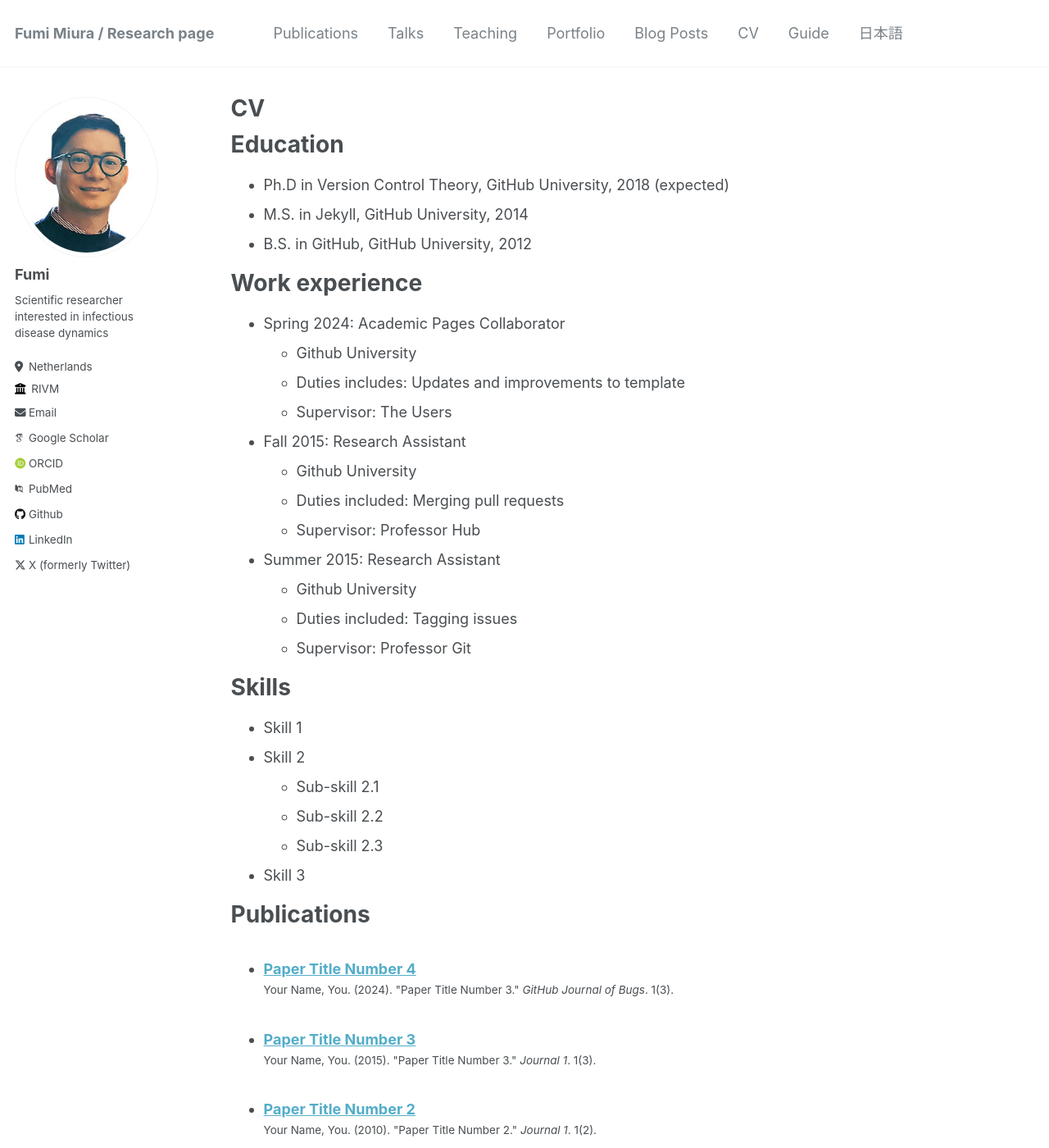
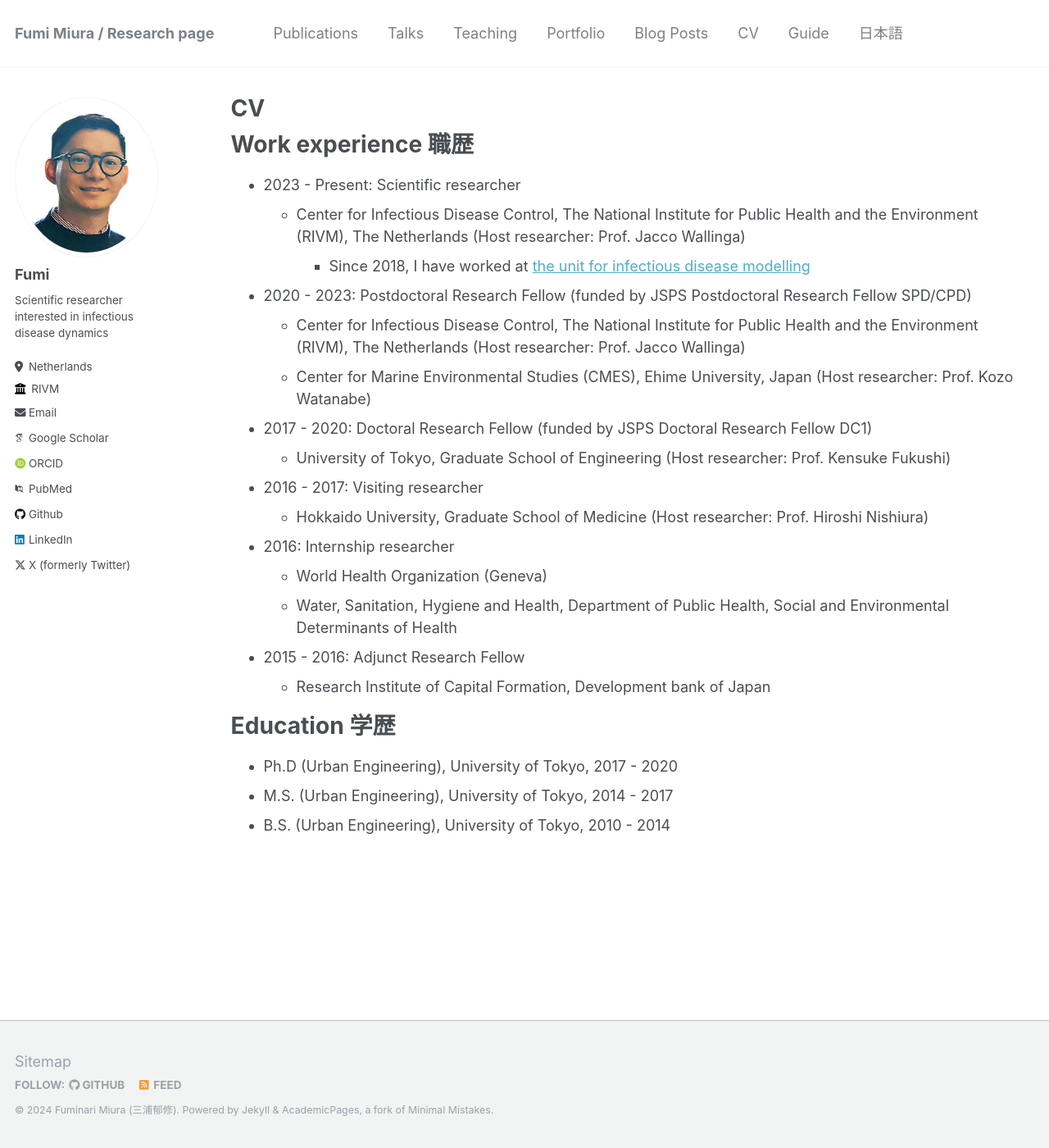
Before and after one commit to fmiura/fmiura.github.io, a Jekyll site: the page built from _pages/cv.md, in a window 1280 px wide and 1400 px high. Shown: the whole window at 82% size. Built offline with Jekyll 4.4.1, drawn with Linux system fonts in a browser that asks for light colours; some web fonts are replaced; some of the changed text lies outside the part shown.

Commit message:
Update cv.md

```diff
--- a/_pages/cv.md
+++ b/_pages/cv.md
@@ -9,56 +9,26 @@ redirect_from:
 
 {% include base_path %}
 
-Education
+Work experience 職歴
 ======
-* Ph.D in Version Control Theory, GitHub University, 2018 (expected)
-* M.S. in Jekyll, GitHub University, 2014
-* B.S. in GitHub, GitHub University, 2012
+* 2023 - Present: Scientific researcher
+  * Center for Infectious Disease Control, The National Institute for Public Health and the Environment (RIVM), The Netherlands (Host researcher: Prof. Jacco Wallinga)
+    * Since 2018, I have worked at [the unit for infectious disease modelling](https://www.rivm.nl/en/modelling-infectious-diseases)
+* 2020 - 2023: Postdoctoral Research Fellow (funded by JSPS Postdoctoral Research Fellow SPD/CPD)
+  * Center for Infectious Disease Control, The National Institute for Public Health and the Environment (RIVM), The Netherlands (Host researcher: Prof. Jacco Wallinga)
+  * Center for Marine Environmental Studies (CMES), Ehime University, Japan (Host researcher: Prof. Kozo Watanabe)
+* 2017 - 2020: Doctoral Research Fellow (funded by JSPS Doctoral Research Fellow DC1)
+  * University of Tokyo, Graduate School of Engineering (Host researcher: Prof. Kensuke Fukushi)
+* 2016 - 2017: Visiting researcher
+  * Hokkaido University, Graduate School of Medicine (Host researcher: Prof. Hiroshi Nishiura)
+* 2016: Internship researcher
+  * World Health Organization (Geneva)
+  * Water, Sanitation, Hygiene and Health, Department of Public Health, Social and Environmental Determinants of Health
+* 2015 - 2016: Adjunct Research Fellow
+  * Research Institute of Capital Formation, Development bank of Japan
 
-Work experience
+Education 学歴
 ======
-* Spring 2024: Academic Pages Collaborator
-  * Github University
-  * Duties includes: Updates and improvements to template
-  * Supervisor: The Users
-
-* Fall 2015: Research Assistant
-  * Github University
-  * Duties included: Merging pull requests
-  * Supervisor: Professor Hub
-
-* Summer 2015: Research Assistant
-  * Github University
-  * Duties included: Tagging issues
-  * Supervisor: Professor Git
-
-Skills
-======
-* Skill 1
-* Skill 2
-  * Sub-skill 2.1
-  * Sub-skill 2.2
-  * Sub-skill 2.3
-* Skill 3
-
-Publications
-======
-  <ul>{% for post in site.publications reversed %}
-    {% include archive-single-cv.html %}
-  {% endfor %}</ul>
-
-Talks
-======
-  <ul>{% for post in site.talks reversed %}
-    {% include archive-single-talk-cv.html  %}
-  {% endfor %}</ul>
-
-Teaching
-======
-  <ul>{% for post in site.teaching reversed %}
-    {% include archive-single-cv.html %}
-  {% endfor %}</ul>
-
-Service and leadership
-======
-* Currently signed in to 43 different slack teams
+* Ph.D (Urban Engineering), University of Tokyo, 2017 - 2020
+* M.S. (Urban Engineering), University of Tokyo, 2014 - 2017
+* B.S. (Urban Engineering), University of Tokyo, 2010 - 2014
```
